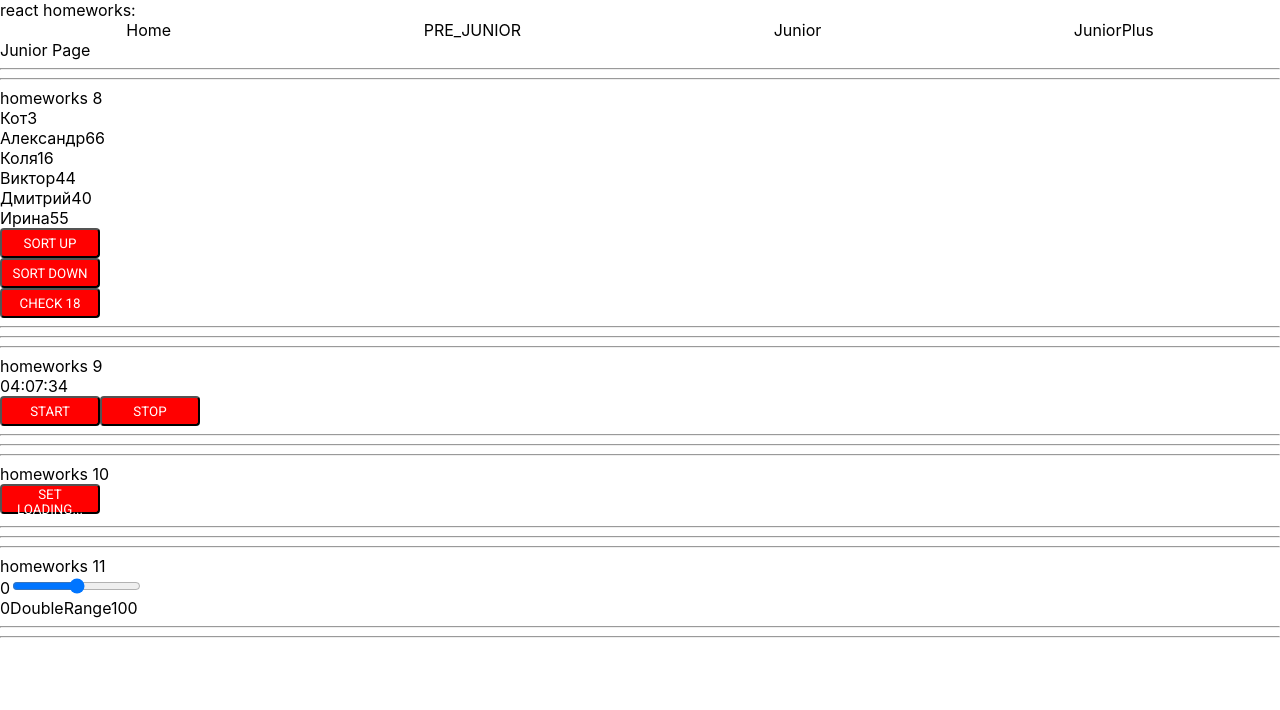
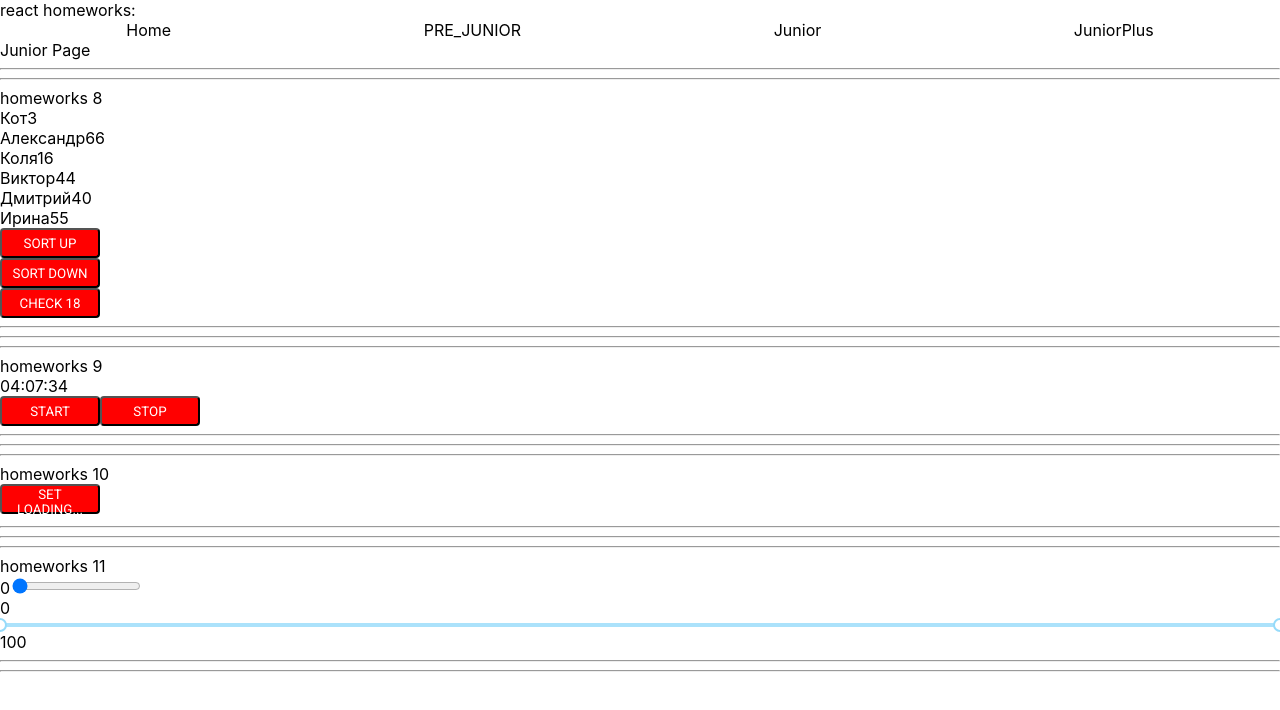
Before and after one commit to KevinSlow/simple-react-homeworks-master, a React (Create React App) app: page /#/Junior in a window 1280 px wide. Shown: the top 710 px of the page. Built offline with nearby package versions, Linux system fonts and the light colour scheme.

Commit message:
HW11 done

```diff
--- a/package.json
+++ b/package.json
@@ -12,9 +12,12 @@
     "@types/react": "^16.9.0",
     "@types/react-dom": "^16.9.0",
     "@types/react-redux": "^7.1.15",
+    "@types/react-router": "^5.1.11",
     "@types/react-router-dom": "^5.1.6",
+    "rc-slider": "^9.7.1",
     "react": "^16.13.1",
     "react-dom": "^16.13.1",
+    "react-range": "^1.8.6",
     "react-redux": "^7.2.2",
     "react-router-dom": "^5.2.0",
     "react-scripts": "3.4.1",
--- a/src/p2-homeworks/h11/HW11.tsx
+++ b/src/p2-homeworks/h11/HW11.tsx
@@ -2,9 +2,16 @@ import React, {useState} from "react";
 import SuperRange from "./common/c7-SuperRange/SuperRange";
 import SuperDoubleRange from "./common/c8-SuperDoubleRange/SuperDoubleRange";
 
+
 function HW11() {
-    const [value1, setValue1] = useState(0);
-    const [value2, setValue2] = useState(100);
+
+    const [value1, setValue1] = useState<number>(0);
+    const [value2, setValue2] = useState<number>(100);
+    const priceRange = {
+        min: 0,
+        max: 100
+    }
+
 
     return (
         <div>
@@ -15,15 +22,22 @@ function HW11() {
             <div>
                 <span>{value1}</span>
                 <SuperRange
-                    setValue1={setValue1}
+                    value={value1}
+                    onChangeRange={setValue1}
                     // сделать так чтоб value1 изменялось
                 />
             </div>
 
             <div>
                 <span>{value1}</span>
-                <SuperDoubleRange
-                    // сделать так чтоб value1 и value2 изменялось
+                <SuperDoubleRange // сделать так чтоб value1 и value2 изменялось
+                    values={[value1,value2]}
+                    min={priceRange.min}
+                    max={priceRange.max}
+                    onChangeRange={setValue2}
+                    step={10}
+                    setValue1={setValue1}
+                    setValue2={setValue2}
                 />
                 <span>{value2}</span>
             </div>
--- a/src/p2-homeworks/h11/common/c7-SuperRange/SuperRange.module.css
+++ b/src/p2-homeworks/h11/common/c7-SuperRange/SuperRange.module.css
@@ -1,3 +1,3 @@
 .range {
-
+    max-width: 65%;
 }
--- a/src/p2-homeworks/h11/common/c7-SuperRange/SuperRange.tsx
+++ b/src/p2-homeworks/h11/common/c7-SuperRange/SuperRange.tsx
@@ -8,28 +8,30 @@ type DefaultInputPropsType = DetailedHTMLProps<InputHTMLAttributes<HTMLInputElem
 // (чтоб не писать value: string, onChange: ...; они уже все описаны в DefaultInputPropsType)
 type SuperRangePropsType = DefaultInputPropsType & { // и + ещё пропсы которых нет в стандартном инпуте
     onChangeRange?: (value: number) => void
-    setValue1: Dispatch<SetStateAction<number>>
+    value: number
 };
 
 const SuperRange: React.FC<SuperRangePropsType> = (
     {
         type, // достаём и игнорируем чтоб нельзя было задать другой тип инпута
         onChange, onChangeRange,
-        className,
+        className,value,
         ...restProps// все остальные пропсы попадут в объект restProps
     }
 ) => {
     const onChangeCallback = (e: ChangeEvent<HTMLInputElement>) => {
         onChange && onChange(e); // сохраняем старую функциональность
         onChangeRange && onChangeRange(+e.currentTarget.value);
-        restProps.setValue1(+e.currentTarget.value)
     }
+
     const finalRangeClassName = `${s.range} ${className ? className : ""}`;
+
 
     return (
         <>
             <input
                 type={"range"}
+                value={value}
                 onChange={onChangeCallback}
                 className={finalRangeClassName}
                 {...restProps} // отдаём инпуту остальные пропсы если они есть (value например там внутри)
--- /dev/null
+++ b/src/p2-homeworks/h11/common/c8-SuperDoubleRange/SuperDoubleRange.module.css
@@ -0,0 +1,3 @@
+.range {
+
+}
--- a/src/p2-homeworks/h11/common/c8-SuperDoubleRange/SuperDoubleRange.tsx
+++ b/src/p2-homeworks/h11/common/c8-SuperDoubleRange/SuperDoubleRange.tsx
@@ -1,22 +1,43 @@
-import React from "react";
+import React, {ChangeEvent, DetailedHTMLProps, InputHTMLAttributes, useState} from "react";
+import Slider, {Range} from 'rc-slider';
+import 'rc-slider/assets/index.css'
+
 
 type SuperDoubleRangePropsType = {
-    onChangeRange?: (value: [number, number]) => void
-    value?: [number, number]
-    // min, max, step, disable, ...
+    onChangeRange: any
+    values?: number[]
+    min: number, max: number, step: number, disable?: boolean
+    setValue1: any
+    setValue2: any
 }
+type DefaultInputPropsType = DetailedHTMLProps<InputHTMLAttributes<HTMLInputElement>, HTMLInputElement>;
 
-const SuperDoubleRange: React.FC<SuperDoubleRangePropsType> = (
+const SuperDoubleRange: React.FC<DefaultInputPropsType & SuperDoubleRangePropsType> = (
     {
-        onChangeRange, value,
-        // min, max, step, disable, ...
+        onChange, values,onChangeRange,
+        min, max, step, disable, ...restProps
     }
 ) => {
     // сделать самому, можно подключать библиотеки
 
+
+    const handleChange = (range: number[]) => {
+        restProps.setValue1( range[0])
+        restProps.setValue2(range[1])
+    }
+
+
     return (
         <>
-            DoubleRange
+            <Range
+                className="slider"
+                min={min}
+                max={max}
+                step={0.5}
+                onChange={handleChange}
+                draggableTrack={true}
+                value={values}
+            />
         </>
     );
 }
--- a/src/p2-homeworks/h2/HW2.tsx
+++ b/src/p2-homeworks/h2/HW2.tsx
@@ -32,7 +32,7 @@ export const filterAffairs = (affairs: Array<AffairType>, filter: FilterType): A
         return  affairs.filter(task => task.priority === "middle");
     }else return affairs; // need to fix
 }
-export const deleteAffair = (affairs: Array<AffairType>, _id: number): any => { // need to fix any
+export const deleteAffair = (affairs: Array<AffairType>, _id: number): Array<AffairType> => { // need to fix any
     return affairs.filter(a => a._id !== _id)  // need to fix
 }
 
```
Also changed, not shown: 1 other file (tests, documents, lock files or other folders).
